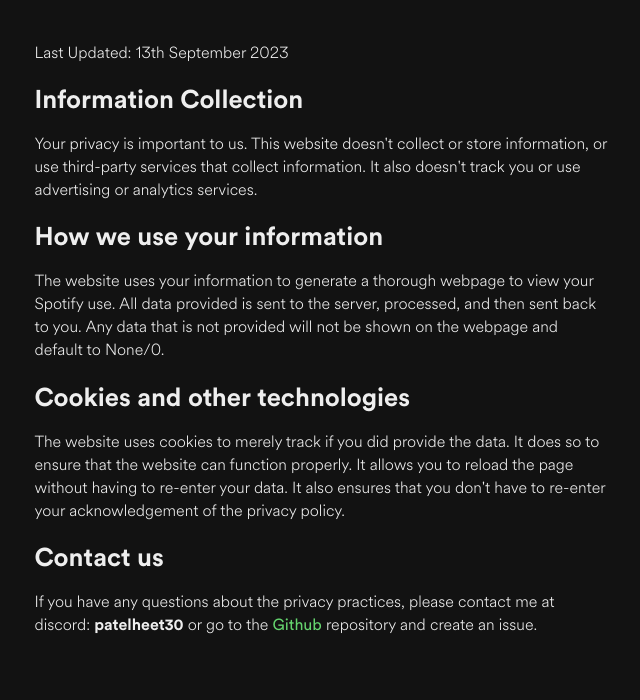
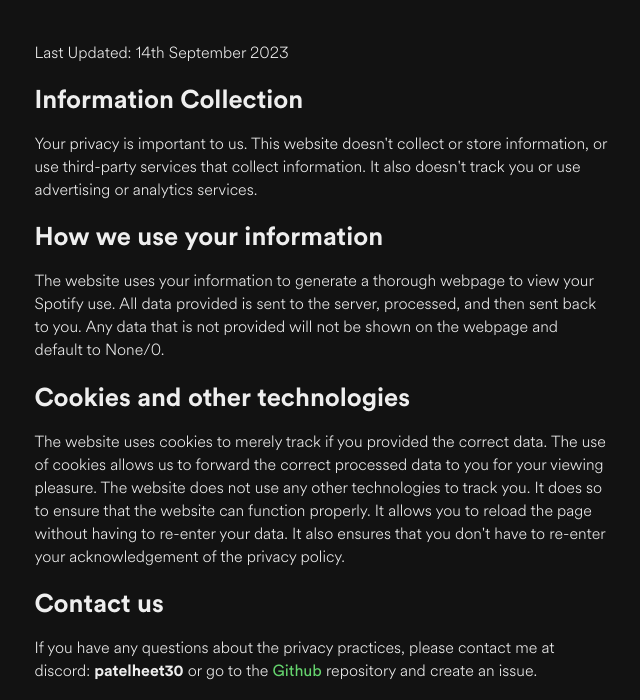
Before and after one commit to patelheet30/SpotiStats, a Flask app: page /privacy in a window 1280 px wide. Shown: the part 100-800 px from the top of the page, without its empty margins (318-958 px from the left). Run offline with Flask 3, Linux system fonts and the light colour scheme.

Commit message:
Update Privacy Policy text and add .gitignore
This commit updates the Privacy Policy text on 'templates/privacy.html'
and adds a new '.gitignore' file.

The privacy section has been revised for clarity and specificity. We've
changed the last update date to 14th September 2023 and unambiguous
text on the use of cookies has been added to ensure users that the website
only tracks their provided information and not their personal data.

A new '.gitignore' file has been added to the repository. It currently
ignores .env files, which is crucial for preventing sensitive environment
variable information from being accidentally committed to the repository.

```diff
--- a/templates/privacy.html
+++ b/templates/privacy.html
@@ -11,7 +11,7 @@
     </header>
     <div id="main-class">
         <main>
-            <p>Last Updated: 13th September 2023</p>
+            <p>Last Updated: 14th September 2023</p>
             <section>
                 <h2>Information Collection</h2>
                 <p>
@@ -32,8 +32,10 @@
             <section>
                 <h2>Cookies and other technologies</h2>
                 <p>
-                    The website uses cookies to merely track if you did provide the data. It does so
-                    to ensure that the website can function properly. It allows you to reload the page
+                    The website uses cookies to merely track if you provided the correct data.
+                    The use of cookies allows us to forward the correct processed data to you for your
+                    viewing pleasure. The website does not use any other technologies to track you.
+                    It does so to ensure that the website can function properly. It allows you to reload the page
                     without having to re-enter your data. It also ensures that you don't have to re-enter
                     your acknowledgement of the privacy policy.
                 </p>
```
Also changed, not shown: 1 other file.
